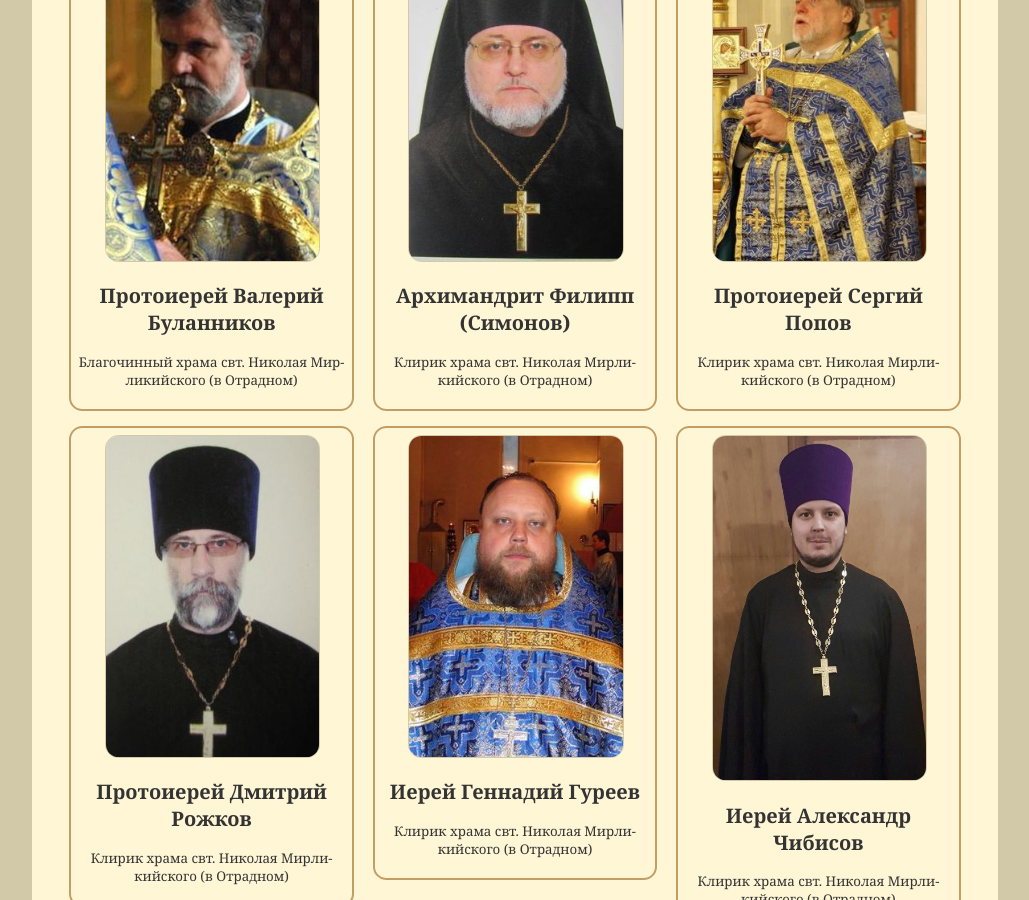
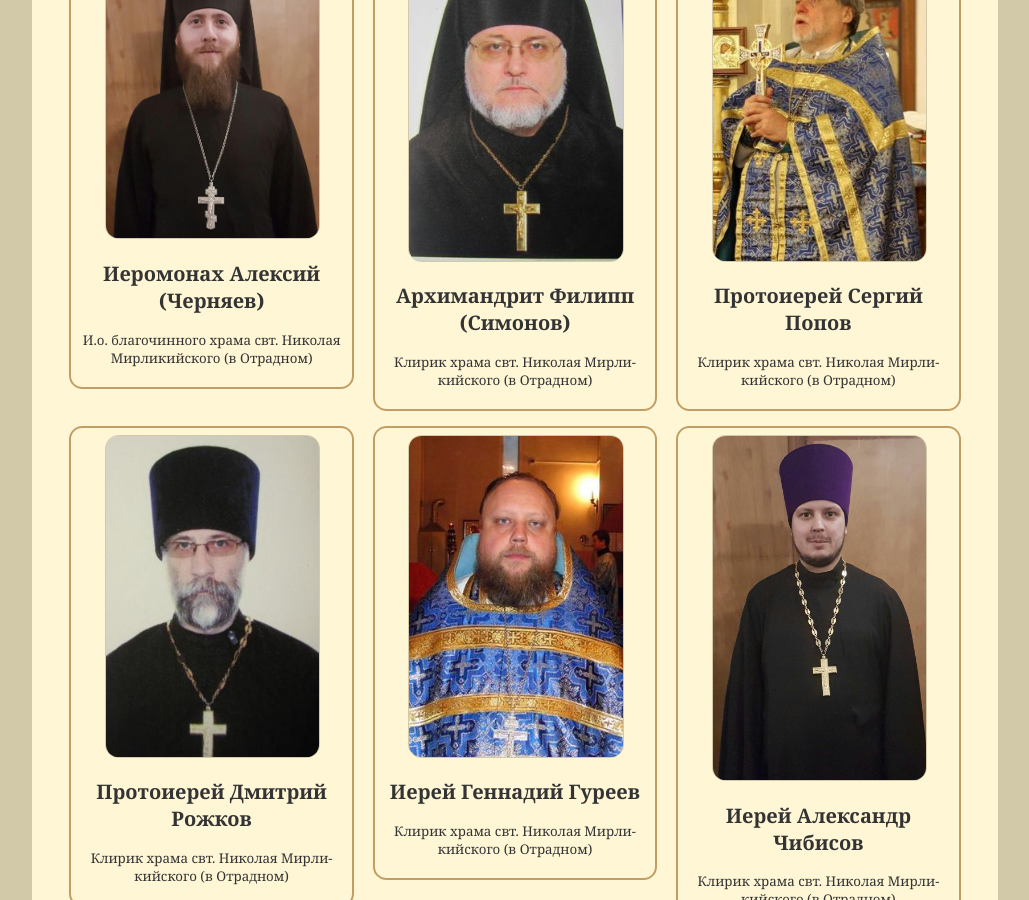
Before and after one commit to hramotradnoe/hramotradnoe.github.io, a Jekyll site: the page built from clergy/index.html, in a window 1280 px wide and 900 px high, scrolled down 466 px. Shown: the whole window, without its empty margins (125-1154 px from the left). Built offline with Jekyll 4.4.1, drawn with Linux system fonts in a browser that asks for light colours.

Commit message:
Valeriy Bulannikov changed to Alexiy Chernyaev

```diff
--- a/_data/clergy.yml
+++ b/_data/clergy.yml
@@ -1,6 +1,6 @@
-- name        : Протоиерей Валерий Буланников
-  description : Благочинный храма свт. Николая Мирликийского (в Отрадном)
-  photo       : /assets/images/clergy/valeriy_bulannikov.jpg
+- name        : Иеромонах Алексий (Черняев)
+  description : И.о. благочинного храма свт. Николая Мирликийского (в Отрадном)
+  photo       : /assets/images/clergy/alexiy_chernyaev.jpg
 
 - name        : Архимандрит Филипп (Симонов)
   description : Клирик храма свт. Николая Мирликийского (в Отрадном)
```
